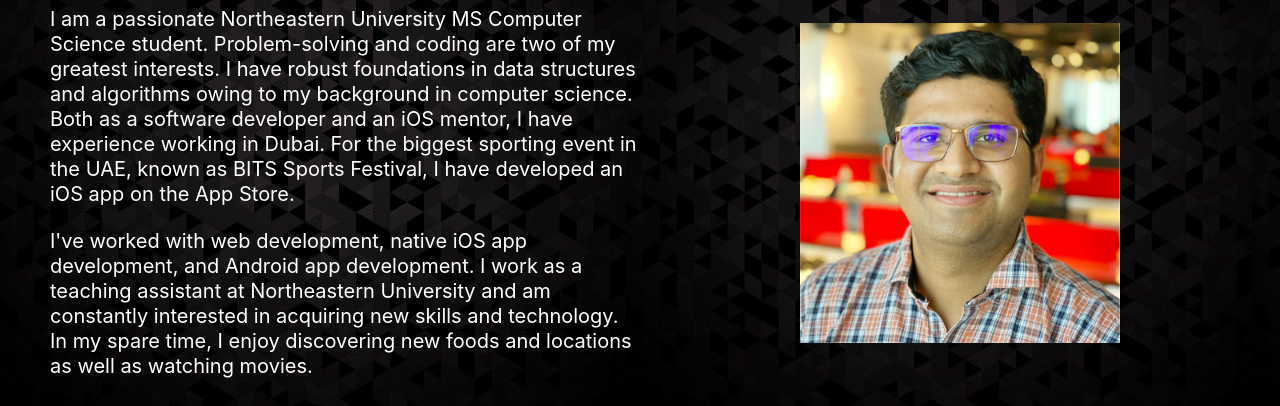
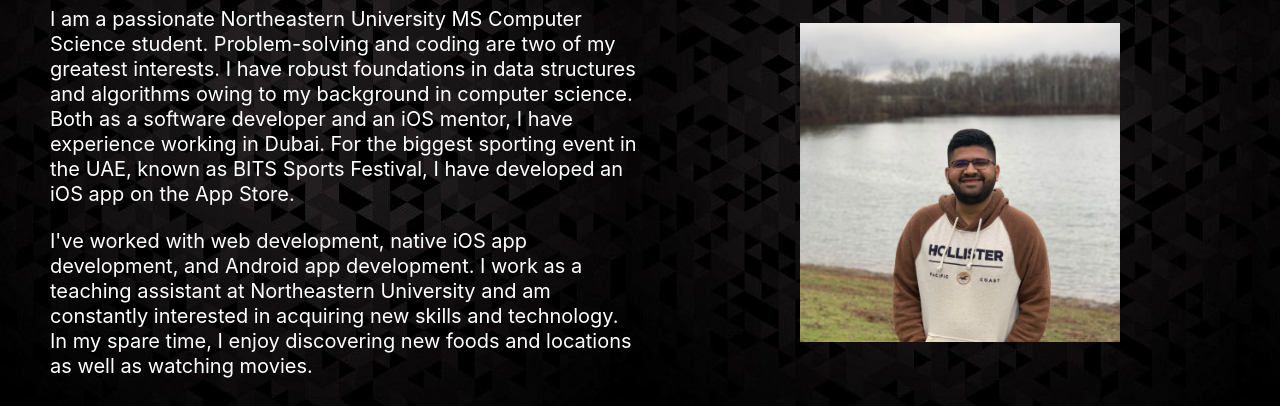
Before and after one commit to HarshitG24/Portfolio, a website: page index.html in a window 1280 px wide. Shown: the part 204-610 px from the top of the page. Drawn offline with nearby package versions, Linux system fonts and the light colour scheme.

Commit message:
added new picture

```diff
--- a/index.html
+++ b/index.html
@@ -82,7 +82,7 @@
           <div class="container-right">
             <img
               class="coding-img"
-              src="/images/my_photo.jpeg"
+              src="/images/my_pic.JPG"
               alt="The coding image to be shown on home page" />
           </div>
         </div>
```
Also changed, not shown: images/my_pic.JPG (added).
